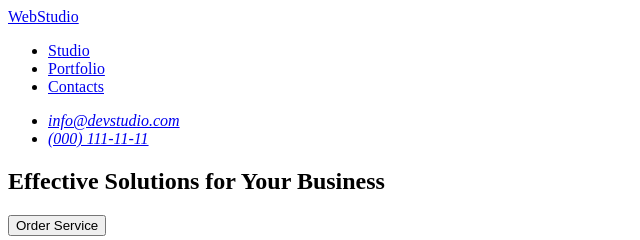
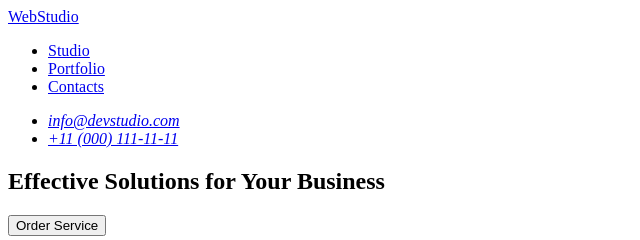
Before and after one commit to OlesiaBonnie/goit-markup-hw-01, a plain HTML site: page index.html in a window 1280 px wide. Shown: the top 240 px of the page, 0-640 px from the left. Drawn offline with Linux system fonts and the light colour scheme.

Commit message:
hw1sproba2/1

```diff
--- a/index.html
+++ b/index.html
@@ -26,7 +26,7 @@
       <address>
         <ul>
           <li><a href="mailto:info@devstudio.com">info@devstudio.com</a></li>
-          <li><a href="tel:+110001111111">(000) 111-11-11</a></li>
+          <li><a href="tel:+110001111111">+11 (000) 111-11-11</a></li>
         </ul>
       </address>
     </header>
```
